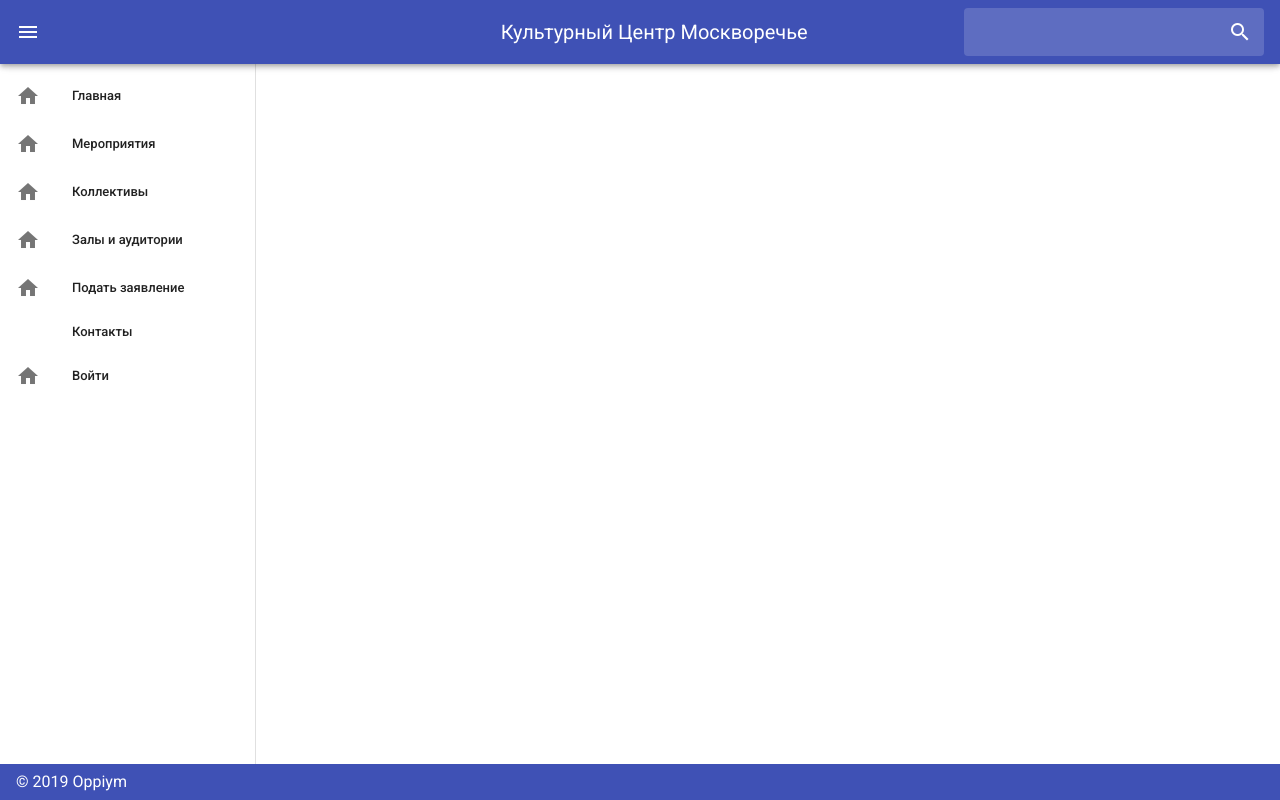
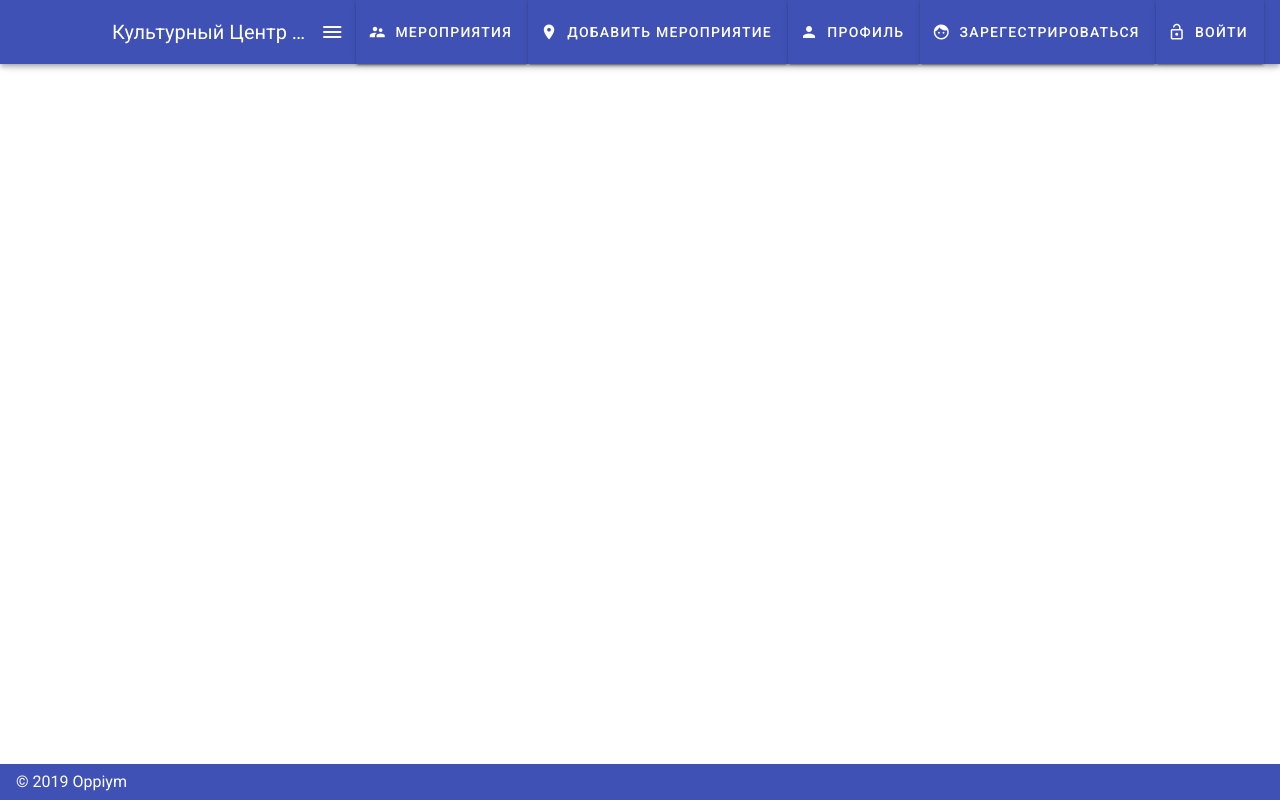
Before and after one commit to Oppiym/dksys, a Vue app: page /signin in a window 1280 px wide. Built offline with nearby package versions, Linux system fonts and the light colour scheme.

Commit message:
Major menu changes, project structure

```diff
--- a/package.json
+++ b/package.json
@@ -21,6 +21,7 @@
     "babel-eslint": "^10.0.1",
     "eslint": "^5.16.0",
     "eslint-plugin-vue": "^5.0.0",
+    "material-design-icons-iconfont": "^5.0.1",
     "sass": "^1.17.4",
     "sass-loader": "^7.1.0",
     "vue-cli-plugin-vuetify": "^1.0.1",
--- a/src/App.vue
+++ b/src/App.vue
@@ -2,69 +2,28 @@
   <v-app id="inspire">
     <v-navigation-drawer v-model="drawer" app clipped>
       <v-list dense>
-        <v-list-item @click="">
-          <v-list-item-action> <v-icon>mdi-home</v-icon> </v-list-item-action>
-          <v-list-item-content>
-            <v-list-item-title>Главная</v-list-item-title>
-          </v-list-item-content>
-        </v-list-item>
-        <v-list-item @click="">
-          <v-list-item-action> <v-icon>mdi-home</v-icon> </v-list-item-action>
-          <v-list-item-content>
-            <v-list-item-title>Мероприятия</v-list-item-title>
-          </v-list-item-content>
-        </v-list-item>
-        <v-list-item @click="">
-          <v-list-item-action> <v-icon>mdi-home</v-icon> </v-list-item-action>
-          <v-list-item-content>
-            <v-list-item-title>Коллективы</v-list-item-title>
-          </v-list-item-content>
-        </v-list-item>
-        <v-list-item @click="">
-          <v-list-item-action> <v-icon>mdi-home</v-icon> </v-list-item-action>
-          <v-list-item-content>
-            <v-list-item-title>Залы и аудитории</v-list-item-title>
-          </v-list-item-content>
-        </v-list-item>
-        <v-list-item @click="">
-          <v-list-item-action> <v-icon>mdi-home</v-icon> </v-list-item-action>
-          <v-list-item-content>
-            <v-list-item-title>Подать заявление</v-list-item-title>
-          </v-list-item-content>
-        </v-list-item>
-        <v-list-item to="/contacts" @click="">
+        <v-list-item v-for="item in menuItems" :key="item.title">
           <v-list-item-action>
-            <v-icon>mdi-contact-mail</v-icon>
+            <v-icon>{{ item.icon }}</v-icon>
           </v-list-item-action>
           <v-list-item-content>
-            <v-list-item-title>Контакты</v-list-item-title>
-          </v-list-item-content>
-        </v-list-item>
-        <v-list-item @click="">
-          <v-list-item-action> <v-icon>mdi-home</v-icon> </v-list-item-action>
-          <v-list-item-content>
-            <v-list-item-title>Войти</v-list-item-title>
+            <v-list-item-title>{{ item.title }}</v-list-item-title>
           </v-list-item-content>
         </v-list-item>
       </v-list>
     </v-navigation-drawer>
 
     <v-app-bar app clipped-left color="indigo" dark>
-      <v-app-bar-nav-icon @click.stop="drawer = !drawer"></v-app-bar-nav-icon>
-      <v-spacer></v-spacer>
       <v-img
         :src="require('@/assets/logo.png')"
-        class="mr-5"
         contain
         height="48"
         width="48"
         max-width="48"
         @click="$vuetify.goTo(0)"
       />
-      <v-spacer></v-spacer>
       <v-img
         :src="require('@/assets/logo.png')"
-        class="mr-5"
         contain
         height="48"
         width="48"
@@ -72,24 +31,14 @@
         @click="$vuetify.goTo(0)"
       />
       <v-toolbar-title>Культурный Центр Москворечье</v-toolbar-title>
-      <v-btn
-        v-for="(link, i) in links"
-        :key="i"
-        :to="link.to"
-        class="ml-0 hidden-sm-and-down"
-        flat
-        @click="onClick($event, item)"
-      >
-        {{ link.text }}
-      </v-btn>
-      <v-spacer />
-      <v-text-field
-        append-icon="mdi-magnify"
-        flat
-        hide-details
-        solo-inverted
-        style="max-width: 300px;"
-      />
+      <v-app-bar-nav-icon @click.stop="drawer = !drawer"></v-app-bar-nav-icon>
+      <v-spacer></v-spacer>
+      <v-toolbar-items v-for="item in menuItems" :key="item.title">
+        <v-btn flat color="indigo" @click="onClick($event, item)">
+          <v-icon left>{{ item.icon }}</v-icon>
+          {{ item.title }}
+        </v-btn>
+      </v-toolbar-items>
     </v-app-bar>
 
     <v-content>
@@ -109,7 +58,14 @@ export default {
     source: String
   },
   data: () => ({
-    drawer: null
+    drawer: false,
+    menuItems: [
+      { icon: "supervisor_account", title: "Мероприятия" },
+      { icon: "room", title: "Добавить мероприятие" },
+      { icon: "person", title: "Профиль" },
+      { icon: "face", title: "Зарегестрироваться" },
+      { icon: "lock_open", title: "Войти" }
+    ]
   })
 };
 </script>
--- a/src/main.js
+++ b/src/main.js
@@ -3,6 +3,7 @@ import App from './App.vue'
 import router from './router'
 import store from './store'
 import vuetify from './plugins/vuetify';
+import 'material-design-icons-iconfont/dist/material-design-icons.css'
 
 Vue.config.productionTip = false
 
--- a/src/router.js
+++ b/src/router.js
@@ -11,14 +11,6 @@ export default new Router({
       path: '/',
       name: 'home',
       component: Home
-    },
-    {
-      path: '/contacts',
-      name: 'contacts',
-      // route level code-splitting
-      // this generates a separate chunk (about.[hash].js) for this route
-      // which is lazy-loaded when the route is visited.
-      component: () => import(/* webpackChunkName: "about" */ './views/Contacts.vue')
     }
   ]
 })
--- a/src/views/Contacts.vue
+++ /dev/null
@@ -1,5 +0,0 @@
-<template>
-  <div class="about">
-    <h1>This is an about page</h1>
-  </div>
-</template>
```
Also changed, not shown: src/components/Event/CreateEvents.vue (added, +7 -0 lines), src/components/Event/Events.vue (added, +7 -0 lines), src/components/Main.vue (+2 -52 lines), src/components/User/Profile.vue (added, +7 -0 lines), src/components/User/Signin.vue (added, +7 -0 lines), src/components/User/Signup.vue (added, +7 -0 lines), 1 other file (tests, documents, lock files or other folders).
